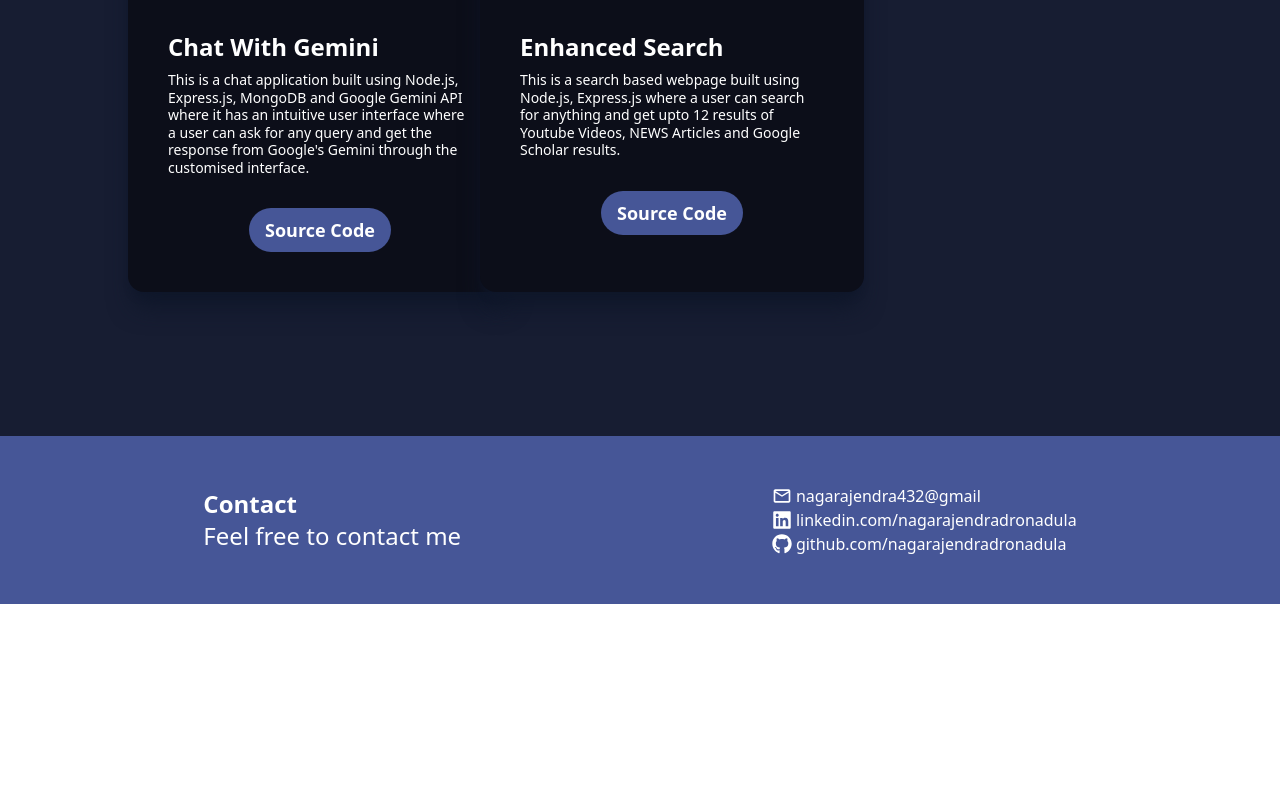
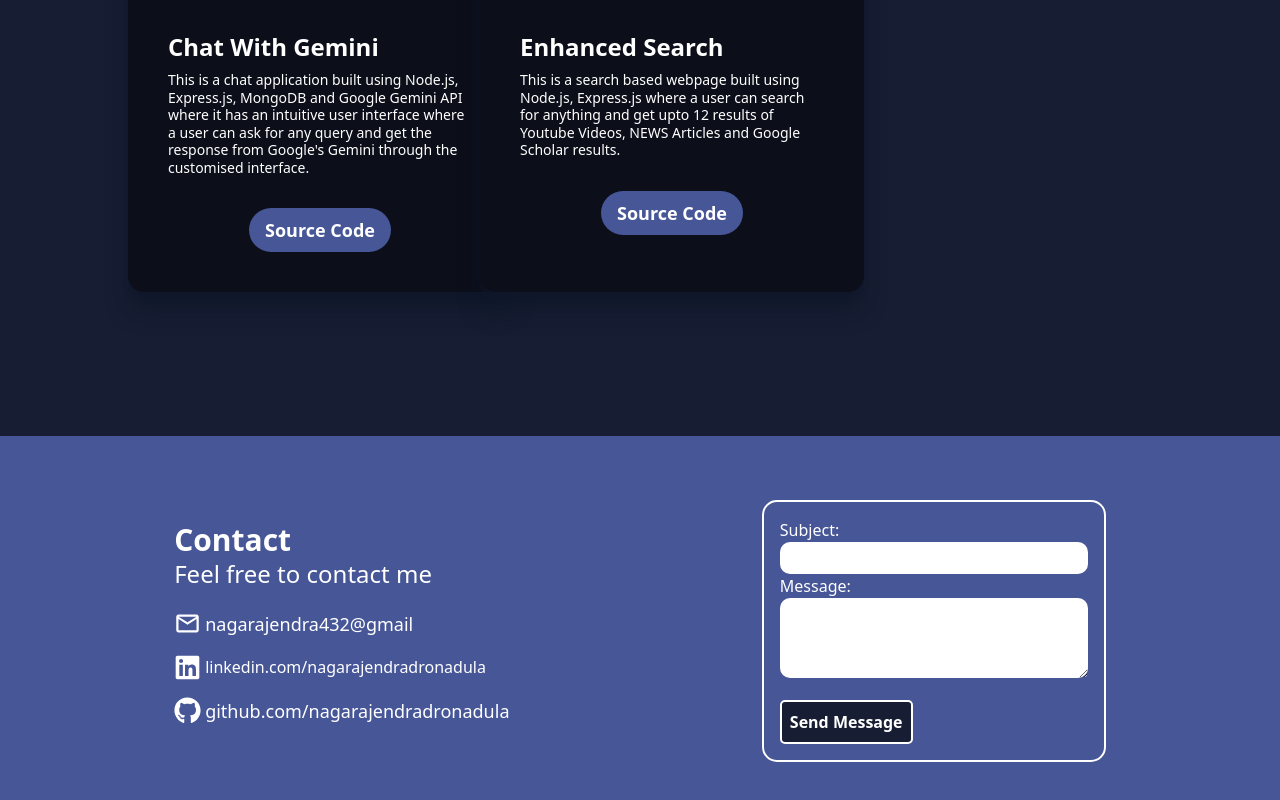
Before and after one commit to nagarajendradronadula/My-Portfolio, a React (Vite) app: page / in a window 1280 px wide. Shown: the part 4691-5491 px from the top of the page. Before the commit the page ends 5295 px from the top, so only its background shows below. Built offline with nearby package versions, Linux system fonts and the light colour scheme.

Commit message:
added contact me form into portfolio

```diff
--- a/package.json
+++ b/package.json
@@ -10,6 +10,7 @@
     "preview": "vite preview"
   },
   "dependencies": {
+    "@emailjs/browser": "^4.4.1",
     "@remixicon/react": "^4.6.0",
     "react": "^18.3.1",
     "react-dom": "^18.3.1",
--- /dev/null
+++ b/src/Components/Footer/EmailForm/email.jsx
@@ -0,0 +1,146 @@
+// import { useRef } from "react";
+// import emailjs from "@emailjs/browser";
+
+// function EmailForm() {
+//   const form = useRef();
+
+//   const sendEmail = (e) => {
+//     e.preventDefault();
+
+//     emailjs
+//       .sendForm(
+//         "service_vnd2o19", // Replace with your Service ID
+//         "template_vr90enp", // Replace with your Template ID
+//         form.current,
+//         "WK0Y_E7VqGXtZOFUU"   // Replace with your Public Key
+//       )
+//       .then(
+//         (result) => {
+//           console.log(result.text);
+//           alert("Email sent successfully!");
+
+//         },
+//         (error) => {
+//           console.log(error.text);
+//           alert("Failed to send email. Please try again.");
+//         }
+//       );
+//   };
+
+//   return (
+//     <form ref={form} onSubmit={sendEmail}>
+//       <label>
+//         To:
+//         <input type="email" name="to_email" required />
+//       </label>
+//       <br />
+//       <label>
+//         Subject:
+//         <input type="text" name="subject" required />
+//       </label>
+//       <br />
+//       <label>
+//         Message:
+//         <textarea name="message" required></textarea>
+//       </label>
+//       <br />
+//       <button type="submit">Send Email</button>
+//     </form>
+//   );
+// }
+
+// export default EmailForm;
+
+import { useState, useRef } from "react";
+import emailjs from "@emailjs/browser";
+
+function ContactForm() {
+  const form = useRef();
+  const [formData, setFormData] = useState({
+    subject: "",
+    message: "",
+  });
+
+  const handleChange = (e) => {
+    setFormData({ ...formData, [e.target.name]: e.target.value });
+  };
+
+  const sendEmail = (e) => {
+    e.preventDefault();
+
+    emailjs
+      .sendForm(
+        "service_vnd2o19", // Replace with your Service ID
+        "template_vr90enp", // Replace with your Template ID
+        form.current,
+        "WK0Y_E7VqGXtZOFUU" // Replace with your Public Key
+      )
+      .then(
+        (result) => {
+          console.log(result.text);
+          alert("Message sent successfully!");
+          // Reset form data
+          setFormData({ subject: "", message: "" });
+        },
+        (error) => {
+          console.log(error.text);
+          alert("Failed to send the message. Please try again.");
+        }
+      );
+  };
+
+  return (
+    <form
+      ref={form}
+      onSubmit={sendEmail}
+      style={{
+        border: "2px solid white",
+        padding: "1rem",
+        borderRadius: "15px",
+        marginTop: "1rem",
+      }}
+    >
+      <label>
+        Subject:
+        <br />
+        <input
+          type="text"
+          name="subject"
+          value={formData.subject}
+          onChange={handleChange}
+          style={{
+            color: "black",
+            width: "100%",
+            height: "2rem",
+            fontSize: "1.2rem",
+            borderRadius: "10px"
+          }}
+          required
+        />
+      </label>
+      <br />
+      <label>
+        Message:
+        <textarea
+          name="message"
+          value={formData.message}
+          onChange={handleChange}
+          style={{
+            color: "black",
+            width: "100%",
+            height: "5rem",
+            fontSize: "1.2rem",
+            borderRadius: "10px"
+          }}
+          required
+        ></textarea>
+      </label>
+      <br />
+      <button type="submit"  style={{border: "2px solid white", padding:"0.5rem", backgroundColor:"rgb(23,29,50)", fontWeight:"bold", borderRadius:"5px", marginTop:"1rem"}}>
+        <span>Send Message</span>
+      </button>
+    </form>
+  );
+}
+
+export default ContactForm;
--- a/src/Components/Footer/footer.jsx
+++ b/src/Components/Footer/footer.jsx
@@ -1,22 +1,41 @@
-
-import {MdOutlineMail} from 'react-icons/md'
-import {FaGithub, FaLinkedin} from 'react-icons/fa'
+import { MdOutlineMail } from "react-icons/md";
+import { FaGithub, FaLinkedin } from "react-icons/fa";
+import EmailForm from "./EmailForm/email";
 
 const Footer = () => {
   return (
-    <div id="Contact" className="flex justify-around bg-[#465697] text-white p-10 md:p-12 items-center">
-        <div>
-            <h1 className="text-2xl md:text:6xl font-bold">Contact</h1>
-            <h3 className="text-sm md:text-2xl font-normal">Feel free to contact me</h3>
-        </div>
+    <div
+      id="Contact"
+      className="flex justify-around bg-[#465697] text-white p-10 md:p-12 items-center"
+    >
+      <div>
+        <h1 className="text-3xl md:text:6xl font-bold">Contact</h1>
+        <h3 className="text-lg md:text-2xl font-normal mb-5">
+          Feel free to contact me
+        </h3>
 
-        <ul className="text-normal md:txt-xl">
-            <li className="flex gap-1 items-center"><MdOutlineMail size={20} /><a href="mailto:nagarajendra432@gmail.com">nagarajendra432@gmail</a></li>
-            <li className="flex gap-1 items-center"><FaLinkedin size={20} /><a href="https://www.linkedin.com/in/nagarajendradronadula/">linkedin.com/nagarajendradronadula</a></li>
-            <li className="flex gap-1 items-center"><FaGithub size={20} /><a href="https://github.com/nagarajendradronadula">github.com/nagarajendradronadula</a></li>
+        <ul className="text-normal md:txt-xl mt-5">
+          <li className="flex gap-1 items-center mt-5 text-lg">
+            <MdOutlineMail size={27} />
+            <a href="mailto:nagarajendra432@gmail.com">nagarajendra432@gmail</a>
+          </li>
+          <li className="flex gap-1 items-center mt-4 tezt-lg">
+            <FaLinkedin size={27} />
+            <a href="https://www.linkedin.com/in/nagarajendradronadula/">
+              linkedin.com/nagarajendradronadula
+            </a>
+          </li>
+          <li className="flex gap-1 items-center mt-4 text-lg">
+            <FaGithub size={27} />
+            <a href="https://github.com/nagarajendradronadula">
+              github.com/nagarajendradronadula
+            </a>
+          </li>
         </ul>
+      </div>
+      <EmailForm />
     </div>
-  )
-}
+  );
+};
 
-export default Footer
+export default Footer;
```
Also changed, not shown: src/App.jsx (+0 -9 lines), 1 other file (tests, documents, lock files or other folders).
